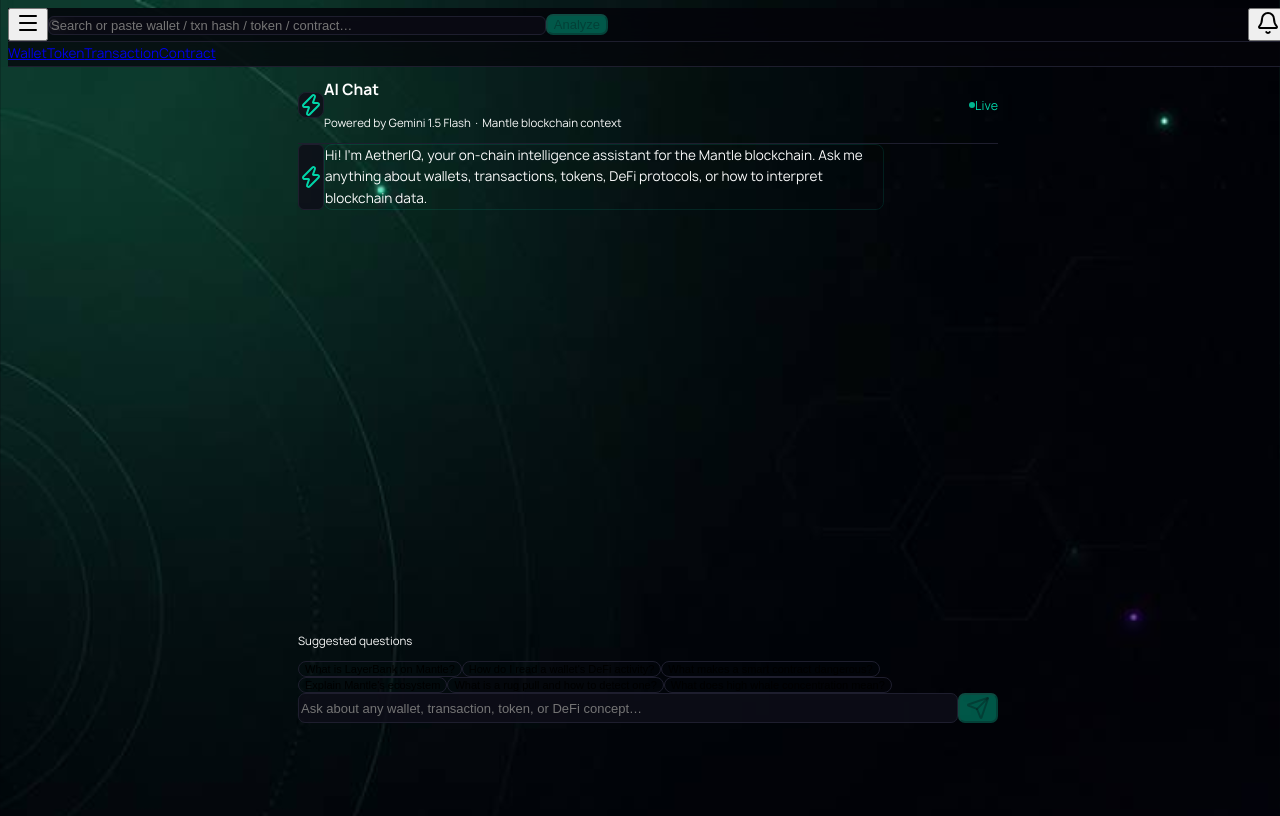
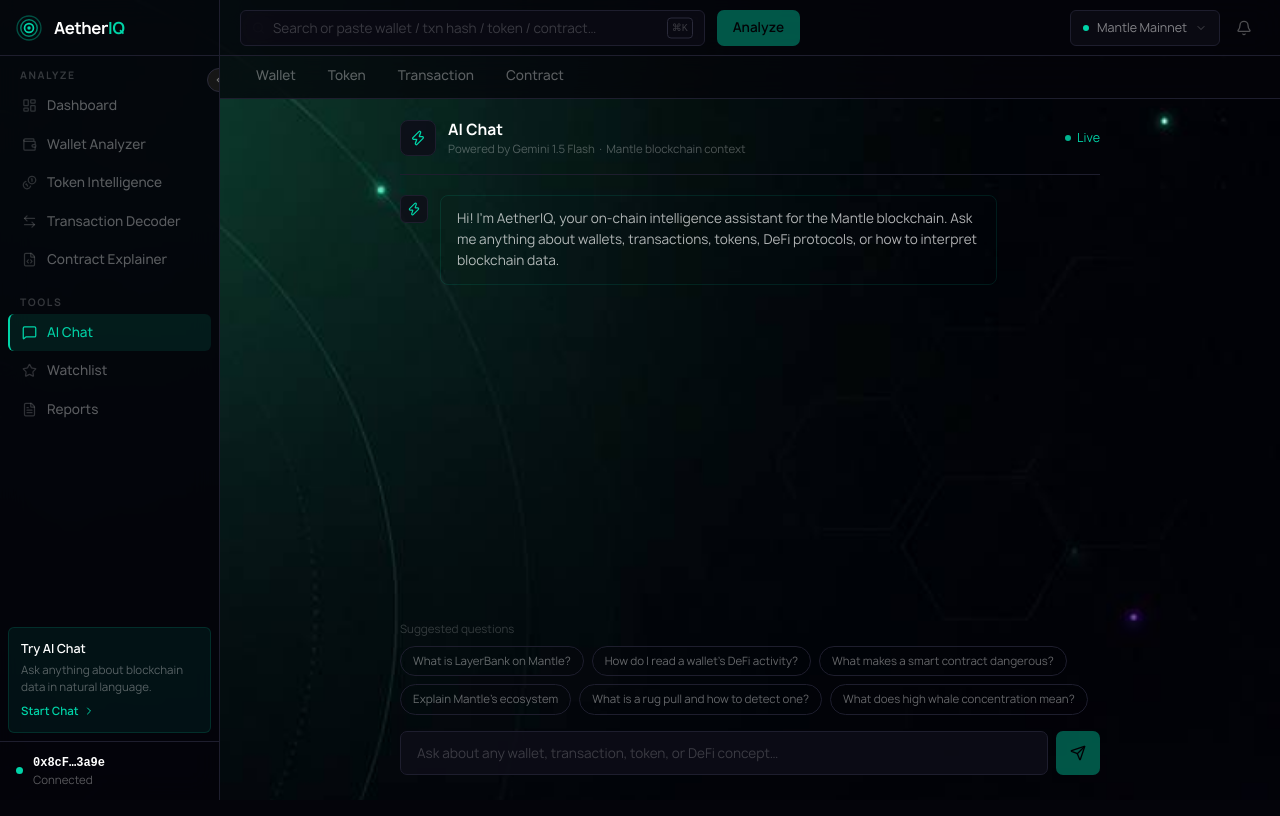
Before and after one commit to Slyzeal/AetherIQ, a Next.js app: page /dashboard/chat in a window 1280 px wide. Built offline with nearby package versions, Linux system fonts and the light colour scheme.

Commit message:
Refactor globals.css to use Tailwind utilities
Refactor CSS to use Tailwind's @import and @utility syntax for better organization and maintainability.

```diff
--- a/src/app/globals.css
+++ b/src/app/globals.css
@@ -1,6 +1,9 @@
-@tailwind base;
-@tailwind components;
-@tailwind utilities;
+@import "tailwindcss";
+@source "../**/*.{ts,tsx}";
+
+@theme {
+  --font-mono: "SF Mono", "Fira Code", "Fira Mono", "Roboto Mono", monospace;
+}
 
 :root {
   --bg: #04040a;
@@ -51,10 +54,11 @@
   50% { opacity: 0.3; }
 }
 
-@layer utilities {
-  .animate-blink { animation: blink 2s infinite; }
+@utility animate-blink {
+  animation: blink 2s infinite;
+}
 
-  .text-gradient {
+@utility text-gradient {
   background: linear-gradient(135deg, #00d4a8 0%, #7c3aed 60%);
   -webkit-background-clip: text;
   -webkit-text-fill-color: transparent;
@@ -62,11 +66,10 @@
 }
 
 /* Semi-transparent card that lets bg show through */
-  .card-glass {
+@utility card-glass {
   background: rgba(14, 14, 24, 0.82);
   border: 1px solid #1e1e2e;
   border-radius: 8px;
   backdrop-filter: blur(10px);
   -webkit-backdrop-filter: blur(10px);
 }
-}
```
Lines whose indentation alone changed are shown as unchanged.
